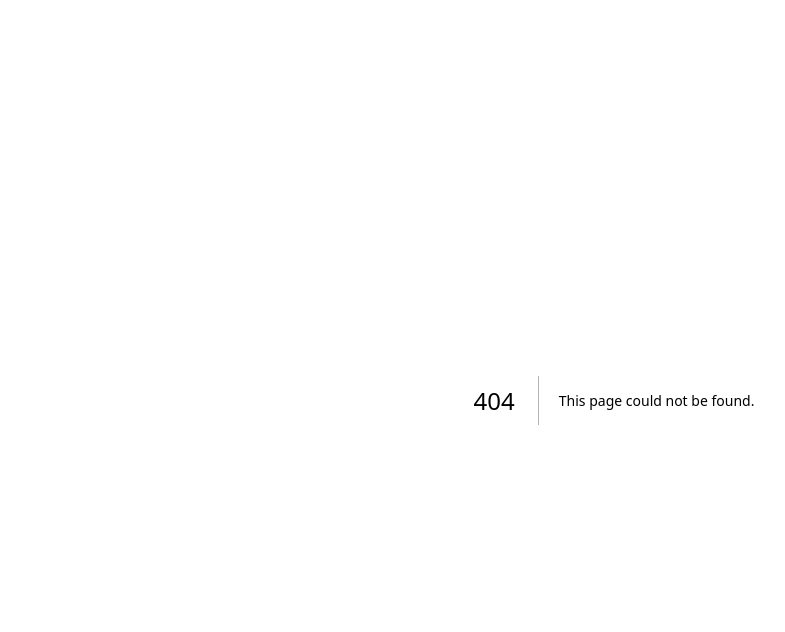
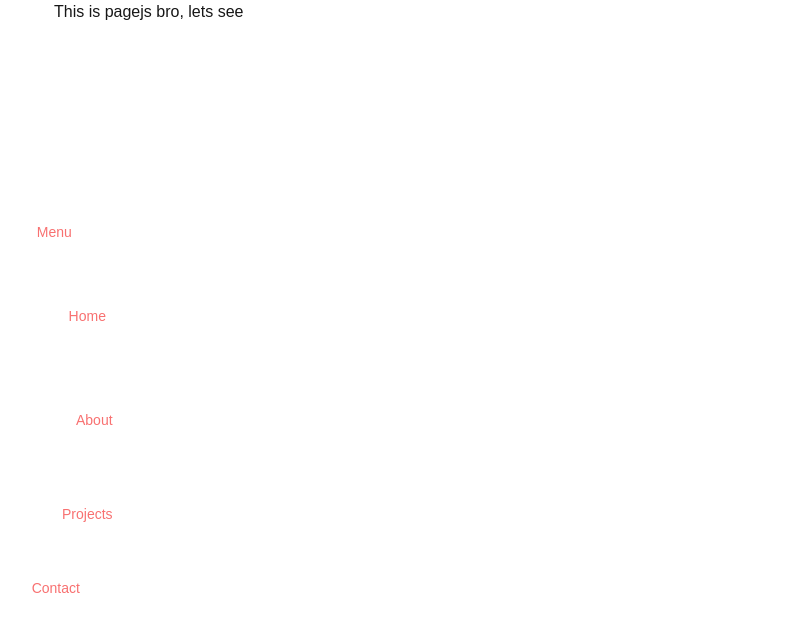
Before and after one commit to theamanullahdev/portfolio, a Next.js app: page /About in a window 1280 px wide. Before the commit this address had no page. Shown: the top 632 px of the page, without its empty margins (26-811 px from the left). Built offline with nearby package versions, Linux system fonts and the light colour scheme.

Commit message:
portfolio test 1

```diff
--- a/jsconfig.json
+++ b/jsconfig.json
@@ -1,7 +1,9 @@
 {
   "compilerOptions": {
     "paths": {
-      "@/*": ["./src/*"]
+      "@/*": ["./src/*"],
+      "@Comps/*": ["./src/components/*"],
+      "@Utils/*": ["./src/utils/*"]
     }
   }
 }
--- /dev/null
+++ b/src/Styles/Navbar.module.css
@@ -0,0 +1,83 @@
+.navbar {
+  position: fixed;
+  top: 0;
+  left: 0;
+  height: 100vh;
+  width: 80px;
+  display: flex;
+  flex-direction: column;
+  justify-content: center;
+  align-items: center;
+  transition: width 0.3s ease;
+  background: transparent;
+  z-index: 10;
+}
+
+.iconWrapper {
+  display: flex;
+  flex-direction: column;
+  align-items: center;
+  gap: 30px;
+  transition: transform 0.5s cubic-bezier(0.68, -0.55, 0.27, 1.55);
+  will-change: transform;
+}
+
+.navIcon {
+  font-size: 24px;
+  color: #fff;
+  transition: transform 0.5s cubic-bezier(0.68, -0.55, 0.27, 1.55);
+  cursor: pointer;
+  position: relative;
+  display: flex;
+  align-items: center;
+  gap: 10px;
+  margin-left: 30px;  /* Consistent left margin */
+
+}
+
+.navIcon:hover {
+  transform: scale(2);
+  color: #f87171;
+  -webkit-transform: scale(2);
+  -moz-transform: scale(2);
+  -ms-transform: scale(2);
+  -o-transform: scale(2);
+  background-color: rgba(7, 248, 248, 0.5);
+  border-radius: 10px;
+  -webkit-border-radius: 10px;
+  -moz-border-radius: 10px;
+  -ms-border-radius: 10px;
+  -o-border-radius: 10px;
+}
+
+.navIcon span {
+  opacity: 0;
+  transition: opacity 0.3s ease;
+  white-space: nowrap;
+  color: #f87171;
+  font-size: 14px;
+}
+
+.navIcon span {
+  opacity: 1;
+}
+
+.iconWrapper.expanded .navIcon:nth-child(1) {
+  transform: translate(0, -40px) rotate(0deg);
+}
+
+.iconWrapper.expanded .navIcon:nth-child(2) {
+  transform: translate(20px, -80px) rotate(0deg);
+}
+
+.iconWrapper.expanded .navIcon:nth-child(3) {
+  transform: translate(60px, -100px) rotate(0deg);
+}
+
+.iconWrapper.expanded .navIcon:nth-child(4) {
+  transform: translate(100px, -80px) rotate(0deg);
+}
+
+.iconWrapper.expanded .navIcon:nth-child(5) {
+  transform: translate(120px, -40px) rotate(0deg);
+}
--- /dev/null
+++ b/src/app/About/page.js
@@ -0,0 +1,9 @@
+import React from 'react'
+
+const page = () => {
+  return (
+    <div>This is pagejs bro, lets see</div>
+  )
+}
+
+export default page
--- a/src/app/layout.js
+++ b/src/app/layout.js
@@ -1,5 +1,6 @@
 import { Geist, Geist_Mono } from "next/font/google";
 import "./globals.css";
+import Navbar from "@Comps/Navbar";
 
 const geistSans = Geist({
   variable: "--font-geist-sans",
@@ -12,8 +13,8 @@ const geistMono = Geist_Mono({
 });
 
 export const metadata = {
-  title: "Create Next App",
-  description: "Generated by create next app",
+  title: "My Developer Portfolio",
+  description: "I build modern websites and dApps on any blockchain.",
 };
 
 export default function RootLayout({ children }) {
@@ -22,7 +23,10 @@ export default function RootLayout({ children }) {
       <body
         className={`${geistSans.variable} ${geistMono.variable} antialiased`}
       >
-        {children}
+        <div className="flex">
+          <Navbar />
+          <main className="ml-20 w-full">{children}</main>
+        </div>
       </body>
     </html>
   );
--- a/src/app/page.js
+++ b/src/app/page.js
@@ -2,100 +2,41 @@ import Image from "next/image";
 
 export default function Home() {
   return (
-    <div className="grid grid-rows-[20px_1fr_20px] items-center justify-items-center min-h-screen p-8 pb-20 gap-16 sm:p-20 font-[family-name:var(--font-geist-sans)]">
-      <main className="flex flex-col gap-8 row-start-2 items-center sm:items-start">
-        <Image
-          className="dark:invert"
-          src="/next.svg"
-          alt="Next.js logo"
-          width={180}
-          height={38}
-          priority
-        />
-        <ol className="list-inside list-decimal text-sm text-center sm:text-left font-[family-name:var(--font-geist-mono)]">
-          <li className="mb-2">
-            Get started by editing{" "}
-            <code className="bg-black/[.05] dark:bg-white/[.06] px-1 py-0.5 rounded font-semibold">
-              src/app/page.js
-            </code>
-            .
-          </li>
-          <li>Save and see your changes instantly.</li>
-        </ol>
+    <div className="snap-y snap-mandatory h-screen overflow-scroll bg-background text-foreground dark:bg-background dark:text-foreground">
+      {/* Home Section */}
+      <section className="snap-start h-screen flex flex-col items-center justify-center">
+        <h1 className="text-4xl font-bold mb-4">Welcome to My Portfolio</h1>
+        <p className="text-lg max-w-lg text-center">
+          I build modern websites and dApps on any blockchain. Lets create
+          something amazing together!
+        </p>
+      </section>
 
-        <div className="flex gap-4 items-center flex-col sm:flex-row">
-          <a
-            className="rounded-full border border-solid border-transparent transition-colors flex items-center justify-center bg-foreground text-background gap-2 hover:bg-[#383838] dark:hover:bg-[#ccc] text-sm sm:text-base h-10 sm:h-12 px-4 sm:px-5"
-            href="https://vercel.com/new?utm_source=create-next-app&utm_medium=appdir-template-tw&utm_campaign=create-next-app"
-            target="_blank"
-            rel="noopener noreferrer"
-          >
-            <Image
-              className="dark:invert"
-              src="/vercel.svg"
-              alt="Vercel logomark"
-              width={20}
-              height={20}
-            />
-            Deploy now
-          </a>
-          <a
-            className="rounded-full border border-solid border-black/[.08] dark:border-white/[.145] transition-colors flex items-center justify-center hover:bg-[#f2f2f2] dark:hover:bg-[#1a1a1a] hover:border-transparent text-sm sm:text-base h-10 sm:h-12 px-4 sm:px-5 sm:min-w-44"
-            href="https://nextjs.org/docs?utm_source=create-next-app&utm_medium=appdir-template-tw&utm_campaign=create-next-app"
-            target="_blank"
-            rel="noopener noreferrer"
-          >
-            Read our docs
-          </a>
-        </div>
-      </main>
-      <footer className="row-start-3 flex gap-6 flex-wrap items-center justify-center">
-        <a
-          className="flex items-center gap-2 hover:underline hover:underline-offset-4"
-          href="https://nextjs.org/learn?utm_source=create-next-app&utm_medium=appdir-template-tw&utm_campaign=create-next-app"
-          target="_blank"
-          rel="noopener noreferrer"
-        >
-          <Image
-            aria-hidden
-            src="/file.svg"
-            alt="File icon"
-            width={16}
-            height={16}
-          />
-          Learn
-        </a>
-        <a
-          className="flex items-center gap-2 hover:underline hover:underline-offset-4"
-          href="https://vercel.com/templates?framework=next.js&utm_source=create-next-app&utm_medium=appdir-template-tw&utm_campaign=create-next-app"
-          target="_blank"
-          rel="noopener noreferrer"
-        >
-          <Image
-            aria-hidden
-            src="/window.svg"
-            alt="Window icon"
-            width={16}
-            height={16}
-          />
-          Examples
-        </a>
-        <a
-          className="flex items-center gap-2 hover:underline hover:underline-offset-4"
-          href="https://nextjs.org?utm_source=create-next-app&utm_medium=appdir-template-tw&utm_campaign=create-next-app"
-          target="_blank"
-          rel="noopener noreferrer"
-        >
-          <Image
-            aria-hidden
-            src="/globe.svg"
-            alt="Globe icon"
-            width={16}
-            height={16}
-          />
-          Go to nextjs.org →
-        </a>
-      </footer>
+      {/* About Section */}
+      <section className="snap-start h-screen flex flex-col items-center justify-center">
+        <h2 className="text-3xl font-semibold mb-4">About Me</h2>
+        <p className="text-lg max-w-lg text-center">
+          I am a versatile developer who can build any website, specializing in
+          dApps on any blockchain. I bring ideas to life with modern and
+          efficient solutions.
+        </p>
+      </section>
+
+      {/* Projects Section */}
+      <section className="snap-start h-screen flex flex-col items-center justify-center">
+        <h2 className="text-3xl font-semibold mb-4">Projects</h2>
+        <p className="text-lg max-w-lg text-center">
+          Check out some of the awesome websites and dApps Ive built!
+        </p>
+      </section>
+
+      {/* Contact Section */}
+      <section className="snap-start h-screen flex flex-col items-center justify-center">
+        <h2 className="text-3xl font-semibold mb-4">Get in Touch</h2>
+        <p className="text-lg max-w-lg text-center">
+          Lets collaborate or just say hi!
+        </p>
+      </section>
     </div>
   );
 }
--- /dev/null
+++ b/src/components/Navbar.js
@@ -0,0 +1,136 @@
+"use client";
+import React, { useState } from "react";
+import Link from "next/link";
+import { FontAwesomeIcon } from "@fortawesome/react-fontawesome";
+import {
+  faHome,
+  faUser,
+  faFolderOpen,
+  faEnvelope,
+  faBars,
+} from "@fortawesome/free-solid-svg-icons";
+import styles from "@/Styles/Navbar.module.css";
+
+const Navbar = () => {
+  const [isExpanded, setIsExpanded] = useState(false);
+
+  const toggleNavbar = () => setIsExpanded(!isExpanded);
+
+  // More curved arc positions without rotation
+  const iconPositions = [
+    { x: 10, y: -60 },
+    { x: 40, y: -30 },
+    { x: 50, y: 20 },
+    { x: 40, y: 60 },
+    { x: 10, y: 80 },
+  ];
+
+  const labels = ["Menu", "Home", "About", "Projects", "Contact"];
+
+  return (
+    <aside
+      onMouseEnter={() => setIsExpanded(true)}
+      onMouseLeave={() => setIsExpanded(false)}
+      className={`${styles.navbar} ${isExpanded ? styles.expanded : ""}`}
+    >
+      <div className={styles.iconWrapper}>
+        <button
+          onClick={toggleNavbar}
+          className={styles.navIcon}
+          style={{
+            transform: isExpanded
+              ? `translate(${iconPositions[0].x}px, ${iconPositions[0].y}px)`
+              : "none",
+          }}
+        >
+          <FontAwesomeIcon icon={faBars} />
+          <span
+            className={`${styles.iconLabel} ${
+              isExpanded ? styles.showLabel : ""
+            }`}
+          >
+            {labels[0]}
+          </span>
+        </button>
+
+        <Link
+          href="#home"
+          className={styles.navIcon}
+          style={{
+            transform: isExpanded
+              ? `translate(${iconPositions[1].x}px, ${iconPositions[1].y}px)`
+              : "none",
+          }}
+        >
+          <FontAwesomeIcon icon={faHome} />
+          <span
+            className={`${styles.iconLabel} ${
+              isExpanded ? styles.showLabel : ""
+            }`}
+          >
+            {labels[1]}
+          </span>
+        </Link>
+
+        <Link
+          href="#about"
+          className={styles.navIcon}
+          style={{
+            transform: isExpanded
+              ? `translate(${iconPositions[2].x}px, ${iconPositions[2].y}px)`
+              : "none",
+          }}
+        >
+          <FontAwesomeIcon icon={faUser} />
+          <span
+            className={`${styles.iconLabel} ${
+              isExpanded ? styles.showLabel : ""
+            }`}
+          >
+            {labels[2]}
+          </span>
+        </Link>
+
+        <Link
+          href="#projects"
+          className={styles.navIcon}
+          style={{
+            transform: isExpanded
+              ? `translate(${iconPositions[3].x}px, ${iconPositions[3].y}px)`
+              : "none",
+          }}
+        >
+          <FontAwesomeIcon icon={faFolderOpen} />
+          <span
+            className={`${styles.iconLabel} ${
+              isExpanded ? styles.showLabel : ""
+            }`}
+          >
+            {labels[3]}
+          </span>
+        </Link>
+
+        <Link
+          href="#contact"
+          className={styles.navIcon}
+          style={{
+            transform: isExpanded
+              ? `translate(${iconPositions[4].x}px, ${iconPositions[4].y}px)`
+              : "none",
+          }}
+        >
+          <FontAwesomeIcon icon={faEnvelope} />
+          <span
+            className={`${styles.iconLabel} ${
+              isExpanded ? styles.showLabel : ""
+            }`}
+          >
+            {labels[4]}
+          </span>
+        </Link>
+      </div>
+    </aside>
+  );
+};
+
+export default Navbar;
```
Also changed, not shown: package.json (+7 -5 lines), 1 other file (tests, documents, lock files or other folders).
